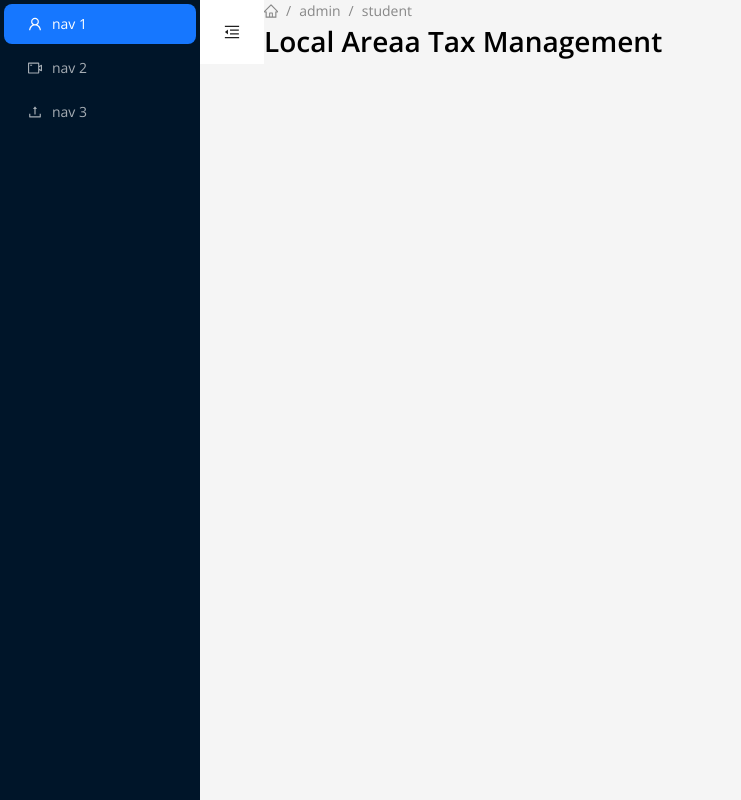
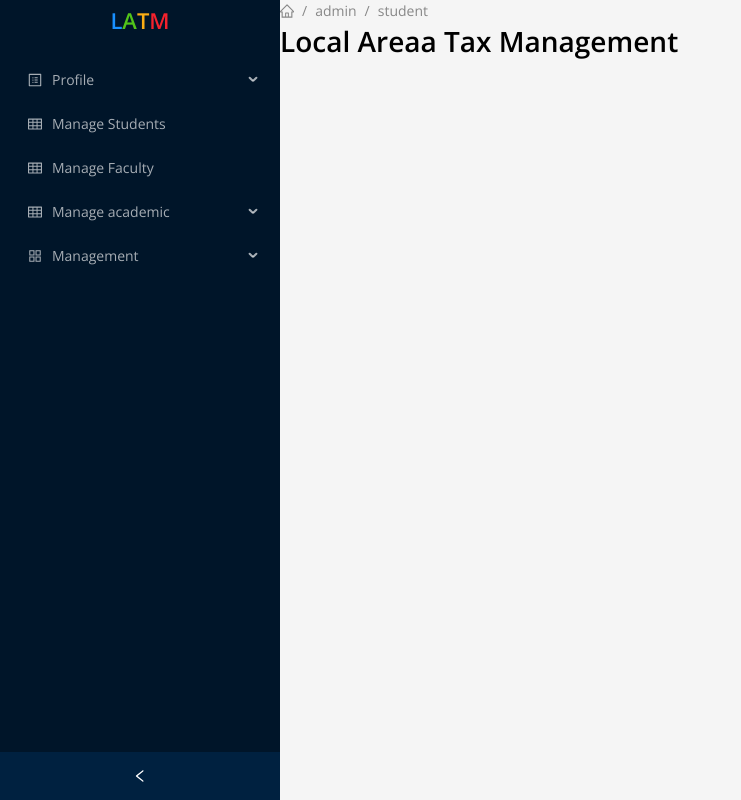
Before and after one commit to f4faysal/local-areaa-tax-management, a Next.js app: page / in a window 1280 px wide. Shown: the whole page, without its empty margins (0-741 px from the left). Built offline with nearby package versions, Linux system fonts and the light colour scheme.

Commit message:
Refactor layout and sidebar components

```diff
--- a/src/app/(withlayout)/layout.tsx
+++ b/src/app/(withlayout)/layout.tsx
@@ -1,18 +1,12 @@
-"use client";
-
 import Contents from "@/components/ui/Contents";
 import SideBar from "@/components/ui/Sidebar";
 import { Layout } from "antd";
-import { useState } from "react";
 
 const DashboardLayout = ({ children }: { children: React.ReactNode }) => {
-  const [collapsed, setCollapsed] = useState(false);
   return (
     <Layout hasSider>
-      <SideBar collapsed={collapsed} />
-      <Contents collapsed={collapsed} setCollapsed={setCollapsed}>
-        {children}
-      </Contents>
+      <SideBar />
+      <Contents>{children}</Contents>
     </Layout>
   );
 };
--- a/src/components/ui/Contents.tsx
+++ b/src/components/ui/Contents.tsx
@@ -1,42 +1,12 @@
 "use client";
-import { MenuFoldOutlined, MenuUnfoldOutlined } from "@ant-design/icons";
-import { Button, Layout, theme } from "antd";
-import { Header } from "antd/es/layout/layout";
+import { Layout } from "antd";
 import UMBreadCrumb from "./UMBreadCrumb";
 
 const { Content } = Layout;
 
-interface ContentsProps {
-  collapsed: boolean;
-  setCollapsed: (collapsed: boolean) => void;
-  children: React.ReactNode;
-}
-
-const Contents: React.FC<ContentsProps> = ({
-  children,
-  setCollapsed,
-  collapsed,
-}) => {
+const Contents = ({ children }: { children: React.ReactNode }) => {
   const base = "admin";
-
-  const {
-    token: { colorBgContainer },
-  } = theme.useToken();
-
   return (
-    <>
-      <Header style={{ padding: 0, background: colorBgContainer }}>
-        <Button
-          type="text"
-          icon={collapsed ? <MenuUnfoldOutlined /> : <MenuFoldOutlined />}
-          onClick={() => setCollapsed(!collapsed)}
-          style={{
-            fontSize: "16px",
-            width: 64,
-            height: 64,
-          }}
-        />
-      </Header>
     <Content
       style={{
         minHeight: "100vh",
@@ -57,7 +27,6 @@ const Contents: React.FC<ContentsProps> = ({
       />
       {children}
     </Content>
-    </>
   );
 };
 
--- a/src/components/ui/Sidebar.tsx
+++ b/src/components/ui/Sidebar.tsx
@@ -1,101 +1,101 @@
 "use client";
 
-// import { Layout, Menu } from "antd";
-// import { useState } from "react";
+import { Layout, Menu } from "antd";
+import { useState } from "react";
 
-// import { USER_ROLE } from "@/constants/role";
-// import { sidebarItems } from "@/constants/sidebarItems";
+import { USER_ROLE } from "@/constants/role";
+import { sidebarItems } from "@/constants/sidebarItems";
 
-// const { Sider } = Layout;
+const { Sider } = Layout;
 
-// const SideBar = () => {
-//   const [collapsed, setCollapsed] = useState(false);
+const SideBar = () => {
+  const [collapsed, setCollapsed] = useState(false);
 
-//   const role = USER_ROLE.ADMIN;
+  const role = USER_ROLE.ADMIN;
 
+  return (
+    <Sider
+      collapsible
+      collapsed={collapsed}
+      onCollapse={(value) => setCollapsed(value)}
+      width={280}
+      style={{
+        overflow: "auto",
+        height: "100vh",
+        position: "sticky",
+        left: 0,
+        top: 0,
+        bottom: 0,
+      }}
+    >
+      <div
+        style={{
+          color: "white",
+          fontSize: "2rem",
+          textAlign: "center",
+          fontWeight: "bold",
+          marginBottom: "1rem",
+        }}
+      >
+        <p style={{ fontSize: "22px", padding: "5px" }}>
+          <span style={{ color: "#1890ff" }}>L</span>
+          <span style={{ color: "#52c41a" }}>A</span>
+          <span style={{ color: "#faad14" }}>T</span>
+          <span style={{ color: "#f5222d" }}>M</span>
+        </p>
+      </div>
+      <Menu
+        theme="dark"
+        defaultSelectedKeys={["1"]}
+        mode="inline"
+        items={sidebarItems(role)}
+      />
+    </Sider>
+  );
+};
+
+export default SideBar;
+
+// import {
+//   UploadOutlined,
+//   UserOutlined,
+//   VideoCameraOutlined,
+// } from "@ant-design/icons";
+// import { Menu } from "antd";
+// import Sider from "antd/es/layout/Sider";
+
+// interface SidebarProps {
+//   collapsed: boolean;
+// }
+
+// const Sidebar: React.FC<SidebarProps> = ({ collapsed }) => {
 //   return (
-//     <Sider
-//       collapsible
-//       collapsed={collapsed}
-//       onCollapse={(value) => setCollapsed(value)}
-//       width={280}
-//       style={{
-//         overflow: "auto",
-//         height: "100vh",
-//         position: "sticky",
-//         left: 0,
-//         top: 0,
-//         bottom: 0,
-//       }}
-//     >
-//       <div
-//         style={{
-//           color: "white",
-//           fontSize: "2rem",
-//           textAlign: "center",
-//           fontWeight: "bold",
-//           marginBottom: "1rem",
-//         }}
-//       >
-//         <p style={{ fontSize: "22px", padding: "5px" }}>
-//           <span style={{ color: "#1890ff" }}>L</span>
-//           <span style={{ color: "#52c41a" }}>A</span>
-//           <span style={{ color: "#faad14" }}>T</span>
-//           <span style={{ color: "#f5222d" }}>M</span>
-//         </p>
-//       </div>
+//     <Sider trigger={null} collapsible collapsed={collapsed}>
+//       <div className="demo-logo-vertical" />
 //       <Menu
 //         theme="dark"
+//         mode="inline"
 //         defaultSelectedKeys={["1"]}
-//         mode="inline"
-//         items={sidebarItems(role)}
+//         items={[
+//           {
+//             key: "1",
+//             icon: <UserOutlined />,
+//             label: "nav 1",
+//           },
+//           {
+//             key: "2",
+//             icon: <VideoCameraOutlined />,
+//             label: "nav 2",
+//           },
+//           {
+//             key: "3",
+//             icon: <UploadOutlined />,
+//             label: "nav 3",
+//           },
+//         ]}
 //       />
 //     </Sider>
 //   );
 // };
 
-// export default SideBar;
-
-import {
-  UploadOutlined,
-  UserOutlined,
-  VideoCameraOutlined,
-} from "@ant-design/icons";
-import { Menu } from "antd";
-import Sider from "antd/es/layout/Sider";
-
-interface SidebarProps {
-  collapsed: boolean;
-}
-
-const Sidebar: React.FC<SidebarProps> = ({ collapsed }) => {
-  return (
-    <Sider trigger={null} collapsible collapsed={collapsed}>
-      <div className="demo-logo-vertical" />
-      <Menu
-        theme="dark"
-        mode="inline"
-        defaultSelectedKeys={["1"]}
-        items={[
-          {
-            key: "1",
-            icon: <UserOutlined />,
-            label: "nav 1",
-          },
-          {
-            key: "2",
-            icon: <VideoCameraOutlined />,
-            label: "nav 2",
-          },
-          {
-            key: "3",
-            icon: <UploadOutlined />,
-            label: "nav 3",
-          },
-        ]}
-      />
-    </Sider>
-  );
-};
-
-export default Sidebar;
+// export default Sidebar;
```
Lines whose indentation alone changed are shown as unchanged.
